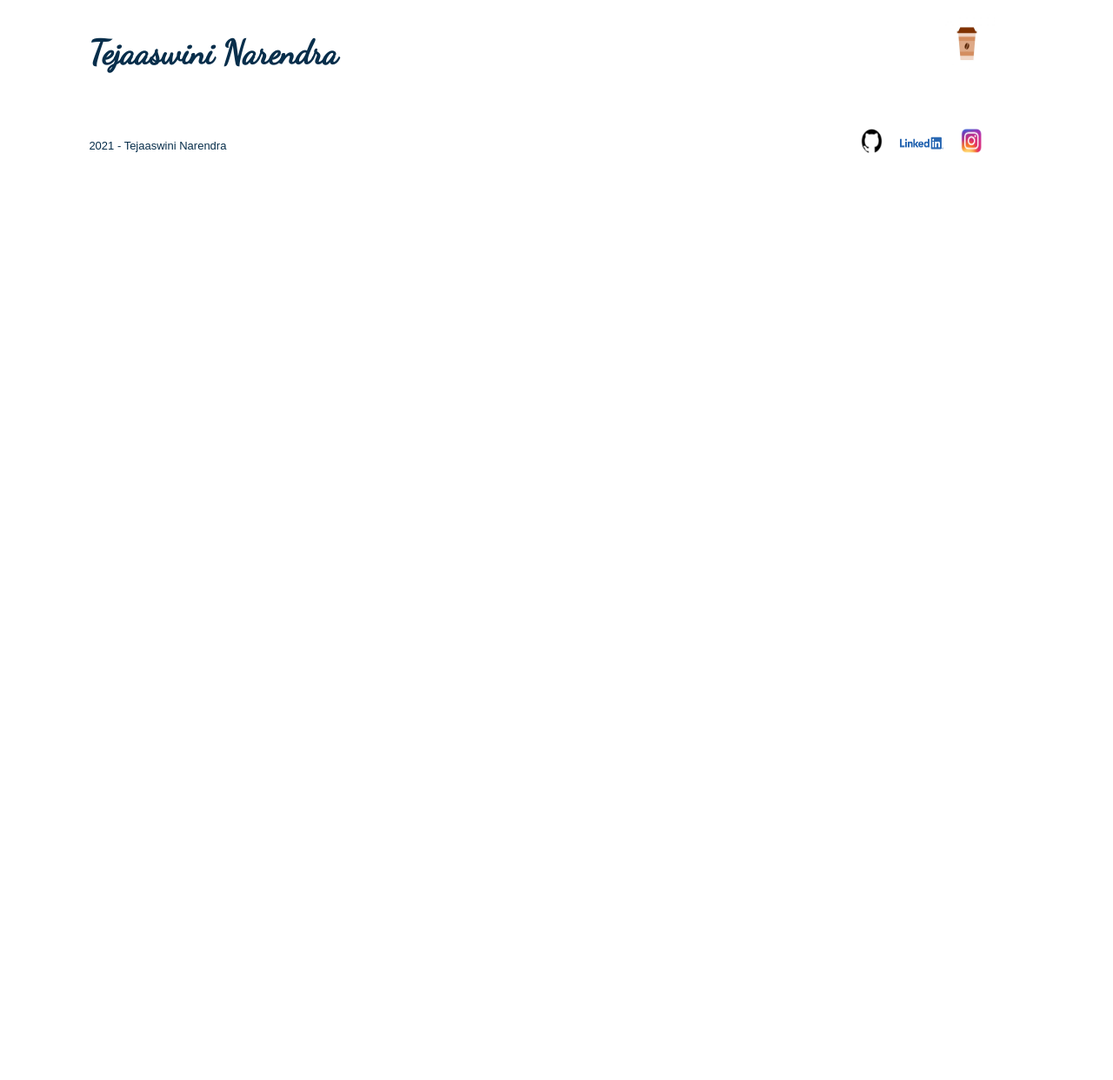
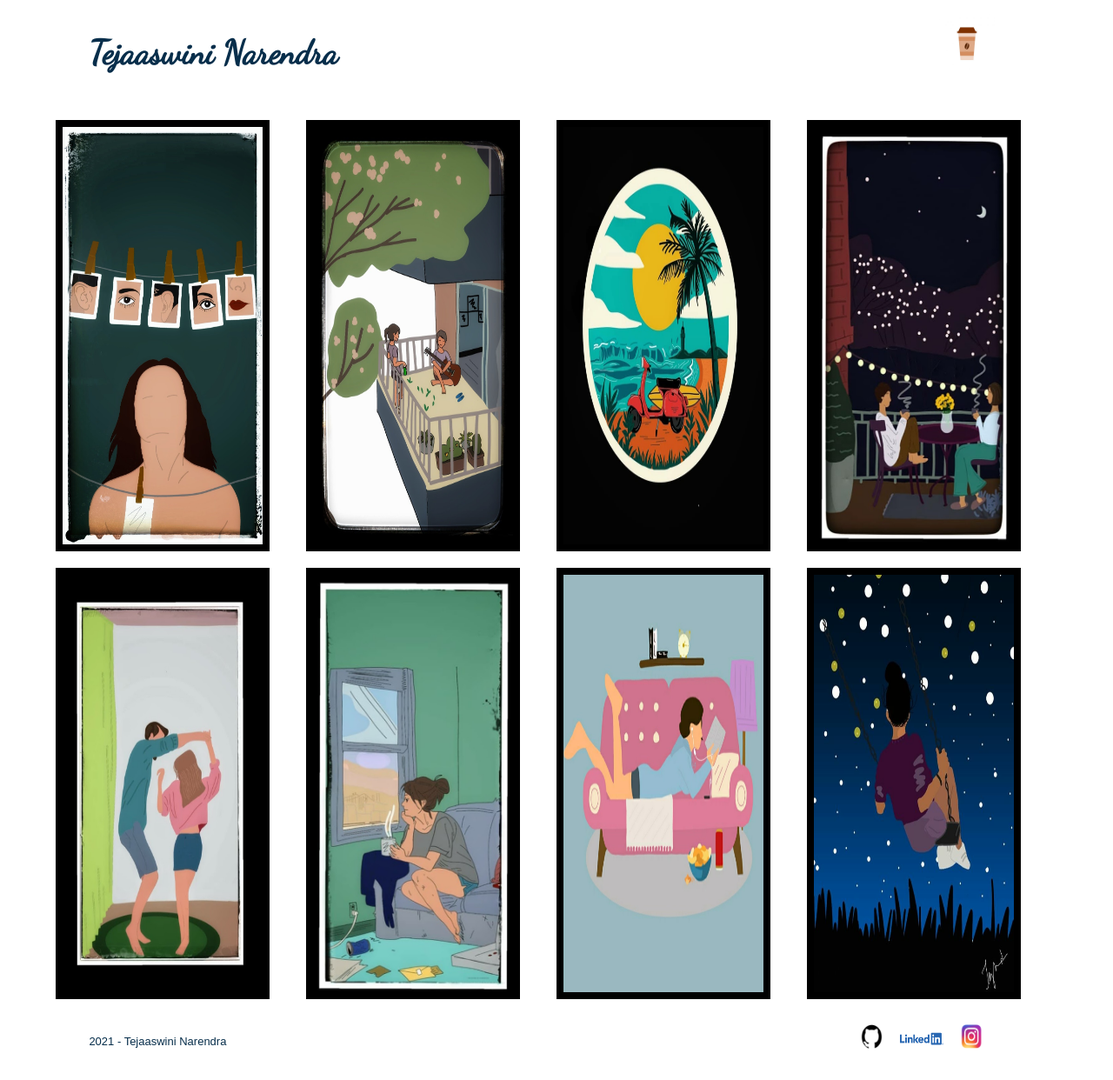
Before and after one commit to Tejaaswini/artfolio, a React (Create React App) app: page /artfolio/scenarios in a window 1280 px wide. Shown: the whole page at 87% size. Before the commit the page ends 800 px from the top, so only its background shows below. Built offline with nearby package versions, Linux system fonts and the light colour scheme.

Commit message:
update(display): add scenarios page

```diff
--- a/src/App.js
+++ b/src/App.js
@@ -3,6 +3,7 @@ import { Switch, BrowserRouter, Route } from "react-router-dom";
 import Header from './components/Header'
 import Display from './components/Display';
 import Misc from './components/Misc'
+import Scenes from './components/Scenes'
 import Footer from './components/Footer';
 
 function App() {
@@ -13,6 +14,7 @@ function App() {
       <Switch>
         <Route exact path="/" component={Display} />
         <Route exact path="/artfolio/miscellaneous" component={Misc} />
+        <Route exact path="/artfolio/scenarios" component={Scenes} />
       </Switch>
       <Footer />
     </div>
--- a/src/components/Display.js
+++ b/src/components/Display.js
@@ -27,7 +27,7 @@ function Display() {
                 <div className="potraits-div">
                     <p>Scenarios</p>
                     <img src={scenes} className="potrait" />
-                    <Link to='#'>
+                    <Link to='/artfolio/scenarios'>
                         <button className="view-btn">View More</button>
                     </Link>
                 </div>
--- /dev/null
+++ b/src/components/Scenes.js
@@ -0,0 +1,59 @@
+import { makeStyles } from '@material-ui/core/styles';
+import Paper from '@material-ui/core/Paper';
+import Grid from '@material-ui/core/Grid';
+import identity from '../assets/scenarios/identity.jpeg'
+import balcony from '../assets/scenarios/balcony.jpeg'
+import beach from '../assets/scenarios/beach.jpg'
+import coffee from '../assets/scenarios/coffee.jpg'
+import dance from '../assets/scenarios/dance.jpg'
+import lazy from '../assets/scenarios/lazy.jpg'
+import sunday from '../assets/scenarios/sunday.jpg'
+import swing from '../assets/scenarios/swing.png'
+
+const useStyles = makeStyles((theme) => ({
+  root: {
+    flexGrow: 1,
+  },
+  paper: {
+    padding: theme.spacing(5),
+    textAlign: 'center',
+    color: theme.palette.text.secondary,
+  },
+}));
+
+export default function Misc() {
+  const classes = useStyles();
+
+  return (
+    <div>
+      <Grid container className="misc-div">
+        <Grid item xs={3} className="misc-div-top">
+          <Paper>
+              <img src={identity} className="misc-image"/>
+          </Paper>
+        </Grid>
+        <Grid item xs={3} className="misc-div-top">
+          <Paper><img src={balcony} className="misc-image"/></Paper>
+        </Grid>
+        <Grid item xs={3} className="misc-div-top">
+          <Paper><img src={beach} className="misc-image"/></Paper>
+        </Grid>
+        <Grid item xs={3} className="misc-div-top">
+          <Paper><img src={coffee} className="misc-image"/></Paper>
+        </Grid>
+        <Grid item xs={3} className="misc-div-top">
+          <Paper><img src={dance} className="misc-image"/></Paper>
+        </Grid>
+        <Grid item xs={3} className="misc-div-top">
+          <Paper><img src={lazy} className="misc-image"/></Paper>
+        </Grid>
+        <Grid item xs={3} className="misc-div-top">
+          <Paper><img src={sunday} className="misc-image"/></Paper>
+        </Grid>
+        <Grid item xs={3} className="misc-div-top">
+          <Paper><img src={swing} className="misc-image"/></Paper>
+        </Grid>
+      </Grid>
+    </div>
+  );
+}
```
